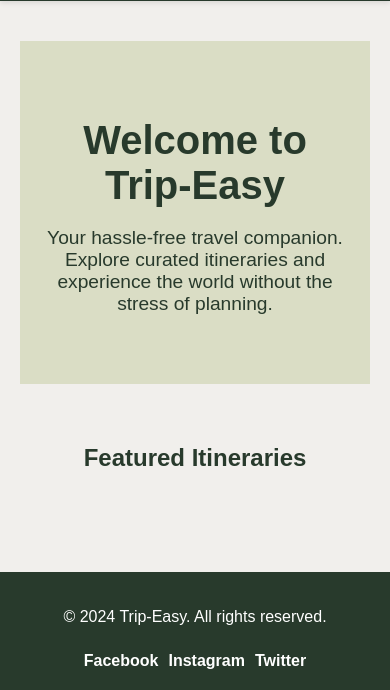
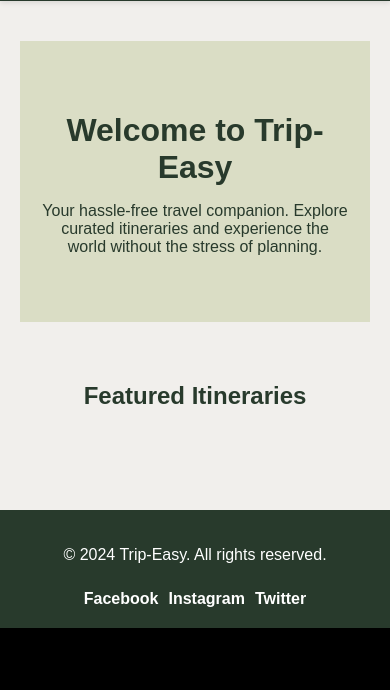
Before and after one commit to adamshaw90/Trip-easy, a Django app: page / in a window 390 px wide; the page is wider, and only the part inside the window is pictured. Shown: the part 523-1213 px from the top of that part. After the commit the page ends 1151 px from the top of that part, so only its background shows below. Run offline with Django 4.2, Linux system fonts and the light colour scheme; data that the repository does not hold is empty; some libraries are stand-ins or nearby versions.

Commit message:
Add new media queries for 768px screens

```diff
--- a/booking/static/css/style.css
+++ b/booking/static/css/style.css
@@ -144,3 +144,18 @@
 .social-links a:hover {
     color: #daddc5;
 }
+
+
+@media (max-width: 768px) {
+    .hero h1 {
+        font-size: 2em;
+    }
+
+    .hero p {
+        font-size: 1em;
+    }
+
+    .itineraries {
+        grid-template-columns: 1fr;
+    }
+}
--- a/tripeasy/settings.py
+++ b/tripeasy/settings.py
@@ -28,7 +28,7 @@
 
 
 # SECURITY WARNING: don't run with debug turned on in production!
-DEBUG = True
+DEBUG = False
 
 ALLOWED_HOSTS = ['8000-adamshaw90-tripeasy-ixxqjrvi5au.ws.codeinstitute-ide.net','.herokuapp.com'
 ]
```
